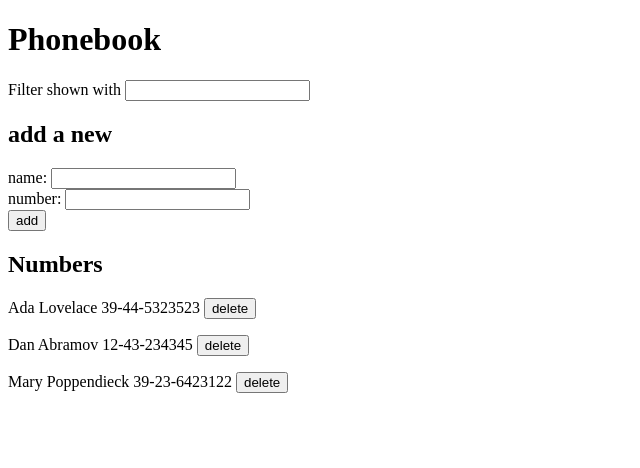
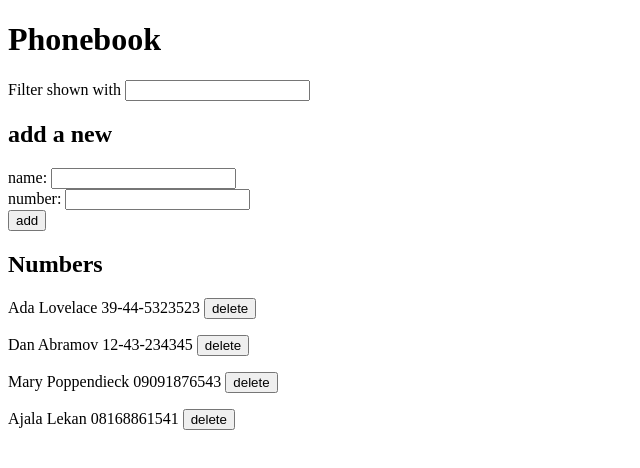
Before and after one commit to jalasem/fullstackopen-ex, a React (Create React App) app in the folder part2/phonebook/: page / in a window 1280 px wide. Shown: the top 468 px of the page, without its empty margins (0-640 px from the left). Built offline with nearby package versions, Linux system fonts and the light colour scheme; data requests are answered from the project's data file.

Commit message:
feat: update person

```diff
--- a/part2/phonebook/db.json
+++ b/part2/phonebook/db.json
@@ -12,8 +12,13 @@
     },
     {
       "name": "Mary Poppendieck",
-      "number": "39-23-6423122",
+      "number": "09091876543",
       "id": 4
+    },
+    {
+      "name": "Ajala Lekan",
+      "number": "08168861541",
+      "id": 5
     }
   ]
 }
--- a/part2/phonebook/src/App.jsx
+++ b/part2/phonebook/src/App.jsx
@@ -1,68 +1,91 @@
-import React, { useEffect, useState } from 'react'
-import Filter from './components/Filter'
-import PersonForm from './components/PersonForm'
-import Persons from './components/Persons'
+import React, { useEffect, useState } from "react";
+import Filter from "./components/Filter";
+import PersonForm from "./components/PersonForm";
+import Persons from "./components/Persons";
 
-import { getPeople, createPerson, updatePerson, removePerson } from './services/persons'
+import {
+  getPeople,
+  createPerson,
+  updatePerson,
+  removePerson,
+} from "./services/persons";
 
 const App = () => {
-  const [ persons, setPersons ] = useState([])
-  const [ newName, setNewName ] = useState('')
-  const [ newNumber, setNewNumber ] = useState('')
-  const [filter, setFilter] = useState('')
+  const [persons, setPersons] = useState([]);
+  const [newName, setNewName] = useState("");
+  const [newNumber, setNewNumber] = useState("");
+  const [filter, setFilter] = useState("");
 
-  const generateId = () => Math.max(...persons.map(person => person.id)) + 1
+  const generateId = () => Math.max(...persons.map((person) => person.id)) + 1;
 
-  const addPerson = event => {
-    event.preventDefault()
+  const addPerson = (event) => {
+    event.preventDefault();
 
-    if (!newName || !newNumber) return
+    if (!newName || !newNumber) return;
 
-    if (persons.find(person => person.name === newName)) {
-      alert(`${newName} is already added to the numberbook`)
-      return
-    }
+    const personExist = persons.find((person) => person.name === newName)
+    if (personExist) {
+      if (!window.confirm(`${personExist.name} is already added to phonebook, replace the old number with a new one?`)) return
 
+      updatePerson(personExist.id, {
+        number: newNumber,
+      })
+        .then(({ data }) => {
+          setPersons((persons) =>
+            persons.map((person) => {
+              if (person.id === data.id) person.number = data.number;
+              return person;
+            })
+          );
+          setNewName("");
+          setNewNumber("");
+        })
+        .catch((err) => console.error({ err }));
+    } else {
       const newPerson = {
         name: newName,
         number: newNumber,
-      id: generateId()
-    }
+        id: generateId(),
+      };
 
       createPerson(newPerson)
-      .then(({data}) => {
-        setPersons(persons => persons.concat(newPerson))
-        setNewName('')
-        setNewNumber('')
+        .then(({ data }) => {
+          setPersons((persons) => persons.concat(data));
+          setNewName("");
+          setNewNumber("");
         })
-      .catch(err => console.error({ err }))
+        .catch((err) => console.error({ err }));
     }
+  };
 
   const deletePerson = (id) => {
     removePerson(id)
-      .then(() => setPersons(persons => persons.filter(person => person.id !== id)))
-      .catch(err => console.error({ err }))
-  }
+      .then(() =>
+        setPersons((persons) => persons.filter((person) => person.id !== id))
+      )
+      .catch((err) => console.error({ err }));
+  };
 
-  const handleFilter = e => setFilter(e.target.value)
-  const handleNameInput = (e) => setNewName(e.target.value)
-  const handleNumberInput = (e) => setNewNumber(e.target.value)
+  const handleFilter = (e) => setFilter(e.target.value);
+  const handleNameInput = (e) => setNewName(e.target.value);
+  const handleNumberInput = (e) => setNewNumber(e.target.value);
 
   useEffect(() => {
     getPeople()
       .then(({ data }) => setPersons(data))
-      .catch((err) => console.error({ err }))
-  }, [])
+      .catch((err) => console.error({ err }));
+  }, []);
 
-  const filtered = filter.trim().length ? persons.filter(person => person.name.toLowerCase().includes(filter.toLowerCase())) : persons
+  const filtered = filter.trim().length
+    ? persons.filter((person) =>
+        person.name.toLowerCase().includes(filter.toLowerCase())
+      )
+    : persons;
 
   return (
     <div>
       <h1>Phonebook</h1>
-      <Filter
-        filter={filter}
-        handleFilter={handleFilter}
-      />
+      <Filter filter={filter} handleFilter={handleFilter} />
 
       <h2>add a new</h2>
       <PersonForm
@@ -76,7 +99,7 @@ const App = () => {
       <h2>Numbers</h2>
       <Persons deletePerson={deletePerson} persons={filtered} />
     </div>
-  )
-}
+  );
+};
 
-export default App
+export default App;
--- a/part2/phonebook/src/services/persons.js
+++ b/part2/phonebook/src/services/persons.js
@@ -10,7 +10,7 @@ export const createPerson = newObject => {
 }
 
 export const updatePerson = (id, newObject) => {
-  return axios.put(`${baseUrl}/${id}`, newObject)
+  return axios.patch(`${baseUrl}/${id}`, newObject)
 }
 
 export const removePerson = (id) => {
```
Lines whose indentation alone changed are shown as unchanged.
